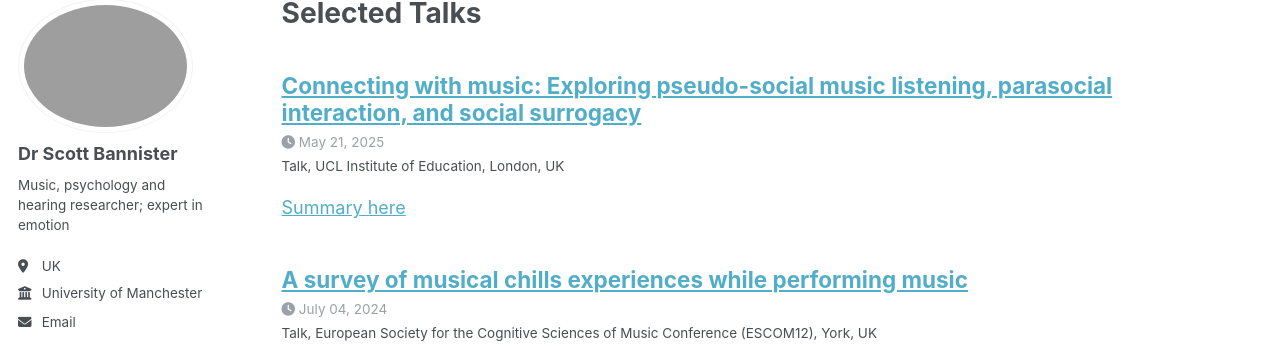
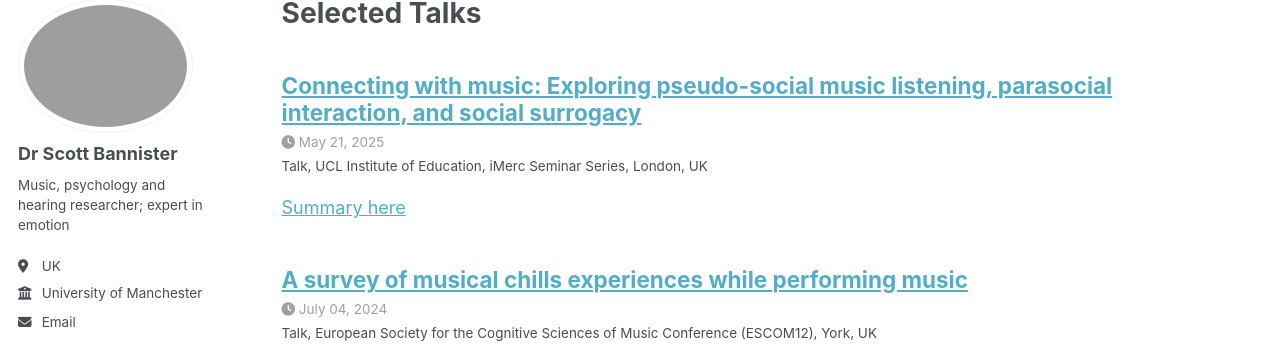
Before and after one commit to scbannister/scbannister.github.io, a Jekyll site: the page built from _pages/talks.html, in a window 1280 px wide. Shown: the part 100-446 px from the top of the page. Built offline with Jekyll 4.4.1, drawn with Linux system fonts in a browser that asks for light colours; some web fonts are replaced.

Commit message:
Update 2025-05-21-UCL.md

```diff
--- a/_talks/2025-05-21-UCL.md
+++ b/_talks/2025-05-21-UCL.md
@@ -3,7 +3,7 @@ title: "Connecting with music: Exploring pseudo-social music listening, parasoci
 collection: talks
 type: "Talk"
 permalink: /talks/2025-05-21-UCL
-venue: "UCL Institute of Education"
+venue: "UCL Institute of Education, iMerc Seminar Series"
 date: 2025-05-21
 location: "London, UK"
 ---
```
